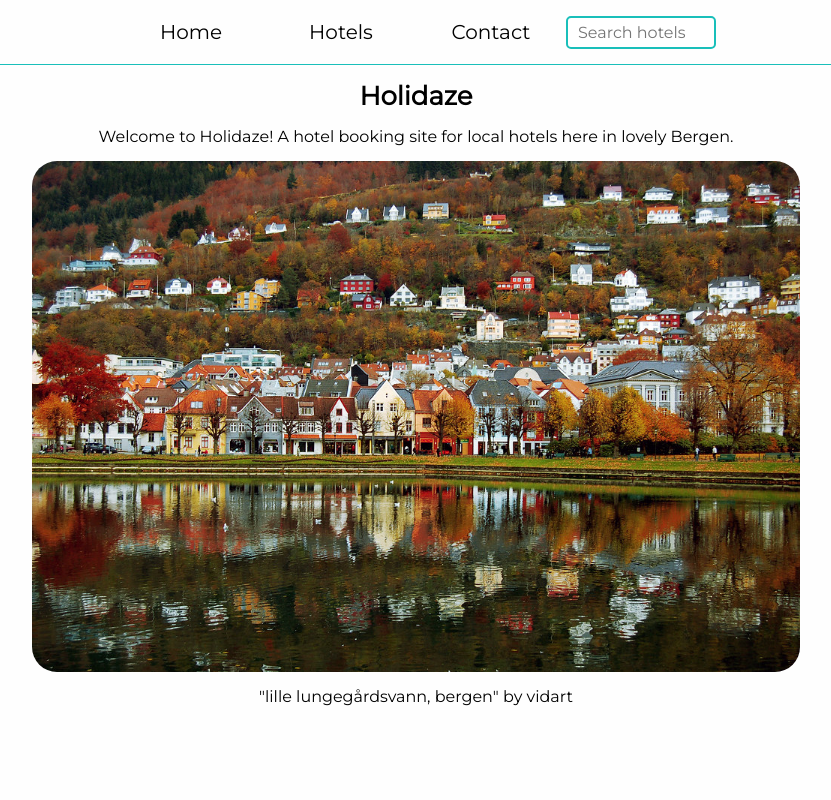
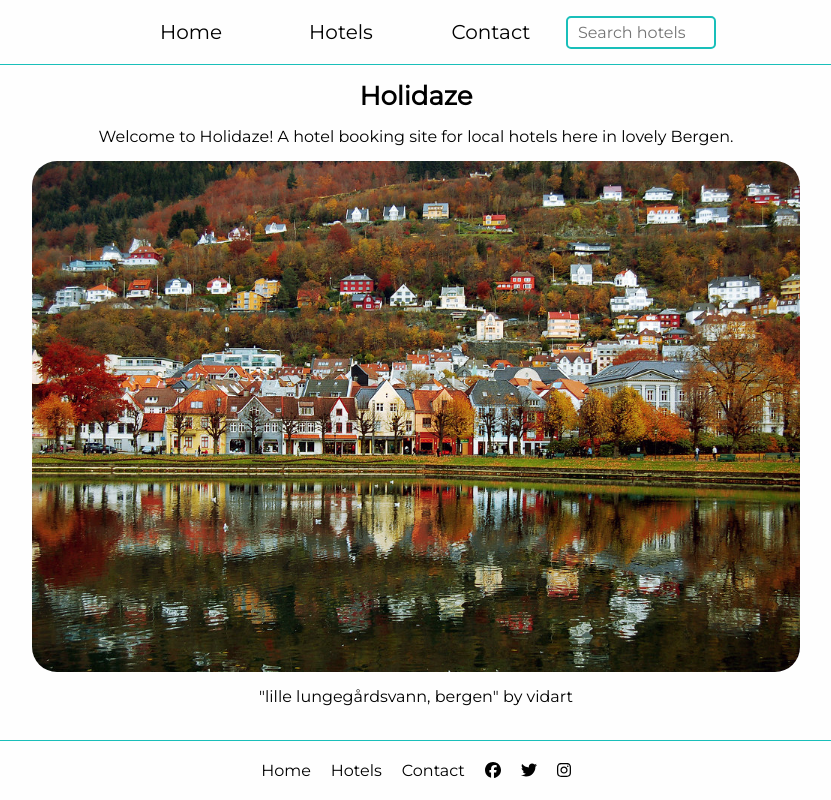
Before and after one commit to MJmiyu/holidaze, a Next.js app: page / in a window 1280 px wide. Shown: the whole page, without its empty margins (224-1055 px from the left). Built offline with nearby package versions, Linux system fonts and the light colour scheme.

Commit message:
Add fontawesome brands. Add footer for client site.

```diff
--- /dev/null
+++ b/components/page/Footer.js
@@ -0,0 +1,35 @@
+import {
+  faFacebook,
+  faInstagram,
+  faTwitter,
+} from '@fortawesome/free-brands-svg-icons';
+import { FontAwesomeIcon } from '@fortawesome/react-fontawesome';
+import NextLink from '../typography/NextLink';
+import styles from './Footer.module.css';
+
+const Footer = () => {
+  return (
+    <div className={styles.Footer}>
+      <NextLink className={styles.FooterLink} href="/">
+        Home
+      </NextLink>
+      <NextLink className={styles.FooterLink} href="/hotels">
+        Hotels
+      </NextLink>
+      <NextLink className={styles.FooterLink} href="/contact">
+        Contact
+      </NextLink>
+      <NextLink target="_blank" href="https://facebook.com">
+        <FontAwesomeIcon className={styles.FooterLink} icon={faFacebook} />
+      </NextLink>
+      <NextLink target="_blank" href="https://twitter.com">
+        <FontAwesomeIcon className={styles.FooterLink} icon={faTwitter} />
+      </NextLink>
+      <NextLink target="_blank" href="https://instagram.com">
+        <FontAwesomeIcon className={styles.FooterLink} icon={faInstagram} />
+      </NextLink>
+    </div>
+  );
+};
+
+export default Footer;
--- /dev/null
+++ b/components/page/Footer.module.css
@@ -0,0 +1,31 @@
+.Footer {
+  display: flex;
+  justify-content: center;
+  width: 100%;
+  align-items: center;
+  padding: 10px 25px;
+  border-top: 1px solid #19bfba;
+  margin-top: auto;
+}
+
+.FooterLink {
+  font-size: 16px;
+  padding: 10px;
+  text-align: center;
+}
+
+.FooterLink:hover {
+  cursor: pointer;
+  text-decoration: underline;
+}
+
+@media only screen and (max-width: 600px) {
+  .Footer {
+    flex-direction: column;
+    padding: 5px;
+  }
+
+  .FooterLink {
+    padding: 5px;
+  }
+}
--- a/components/page/Page.module.css
+++ b/components/page/Page.module.css
@@ -4,12 +4,11 @@
   display: flex;
   flex-direction: column;
   align-items: center;
-  padding-bottom: 25px;
   gap: 15px;
 }
 
 @media only screen and (max-width: 600px) {
   .Page {
-    padding: 0 25px 25px;
+    padding: 0 25px;
   }
 }
--- a/components/typography/NextLink.js
+++ b/components/typography/NextLink.js
@@ -1,9 +1,11 @@
 import Link from 'next/link';
 
-const NextLink = ({ href, className, children }) => {
+const NextLink = ({ href, className, children, ...rest }) => {
   return (
     <Link href={href}>
-      <a className={className}>{children}</a>
+      <a className={className} {...rest}>
+        {children}
+      </a>
     </Link>
   );
 };
--- a/package.json
+++ b/package.json
@@ -9,6 +9,7 @@
   "dependencies": {
     "@fortawesome/fontawesome-free": "^6.1.2",
     "@fortawesome/fontawesome-svg-core": "^6.1.2",
+    "@fortawesome/free-brands-svg-icons": "^6.1.2",
     "@fortawesome/free-solid-svg-icons": "^6.1.2",
     "@fortawesome/react-fontawesome": "^0.2.0",
     "@hookform/resolvers": "^2.9.6",
--- a/pages/contact.js
+++ b/pages/contact.js
@@ -3,6 +3,7 @@ import ContactForm from '../components/forms/ContactForm';
 import { HolidazeHead } from '../components/page/Head';
 import Title from '../components/typography/Title';
 import Page from '../components/page/Page';
+import Footer from '../components/page/Footer';
 
 const Contact = () => {
   return (
@@ -14,6 +15,8 @@ const Contact = () => {
       <Title>Contact us</Title>
 
       <ContactForm />
+
+      <Footer />
     </Page>
   );
 };
--- a/pages/hotels/[id].js
+++ b/pages/hotels/[id].js
@@ -17,6 +17,7 @@ import { FontAwesomeIcon } from '@fortawesome/react-fontawesome';
 import { faLocationDot } from '@fortawesome/free-solid-svg-icons';
 import HotelImage from '../../components/page/HotelImage';
 import Notification from '../../components/page/Notification';
+import Footer from '../../components/page/Footer';
 
 const Hotel = () => {
   const [showModal, setShowModal] = useState(false);
@@ -114,6 +115,8 @@ const Hotel = () => {
           onClose={() => setNotification(null)}
         />
       )}
+
+      <Footer />
     </Page>
   );
 };
--- a/pages/hotels/index.js
+++ b/pages/hotels/index.js
@@ -11,6 +11,7 @@ import SubTitle from '../../components/typography/SubTitle';
 import Stars from '../../components/page/Stars';
 import Paragraph from '../../components/typography/Paragraph';
 import HotelImage from '../../components/page/HotelImage';
+import Footer from '../../components/page/Footer';
 
 const Hotels = () => {
   const { get } = useAPI();
@@ -77,6 +78,8 @@ const Hotels = () => {
           );
         })}
       </div>
+
+      <Footer />
     </Page>
   );
 };
--- a/pages/index.js
+++ b/pages/index.js
@@ -4,6 +4,7 @@ import Title from '../components/typography/Title';
 import Paragraph from '../components/typography/Paragraph';
 import Page from '../components/page/Page';
 import HotelImage from '../components/page/HotelImage';
+import Footer from '../components/page/Footer';
 
 const Home = () => {
   return (
@@ -44,6 +45,8 @@ const Home = () => {
           vidart
         </a>
       </Paragraph>
+
+      <Footer />
     </Page>
   );
 };
```
Also changed, not shown: 1 other file (tests, documents, lock files or other folders).
